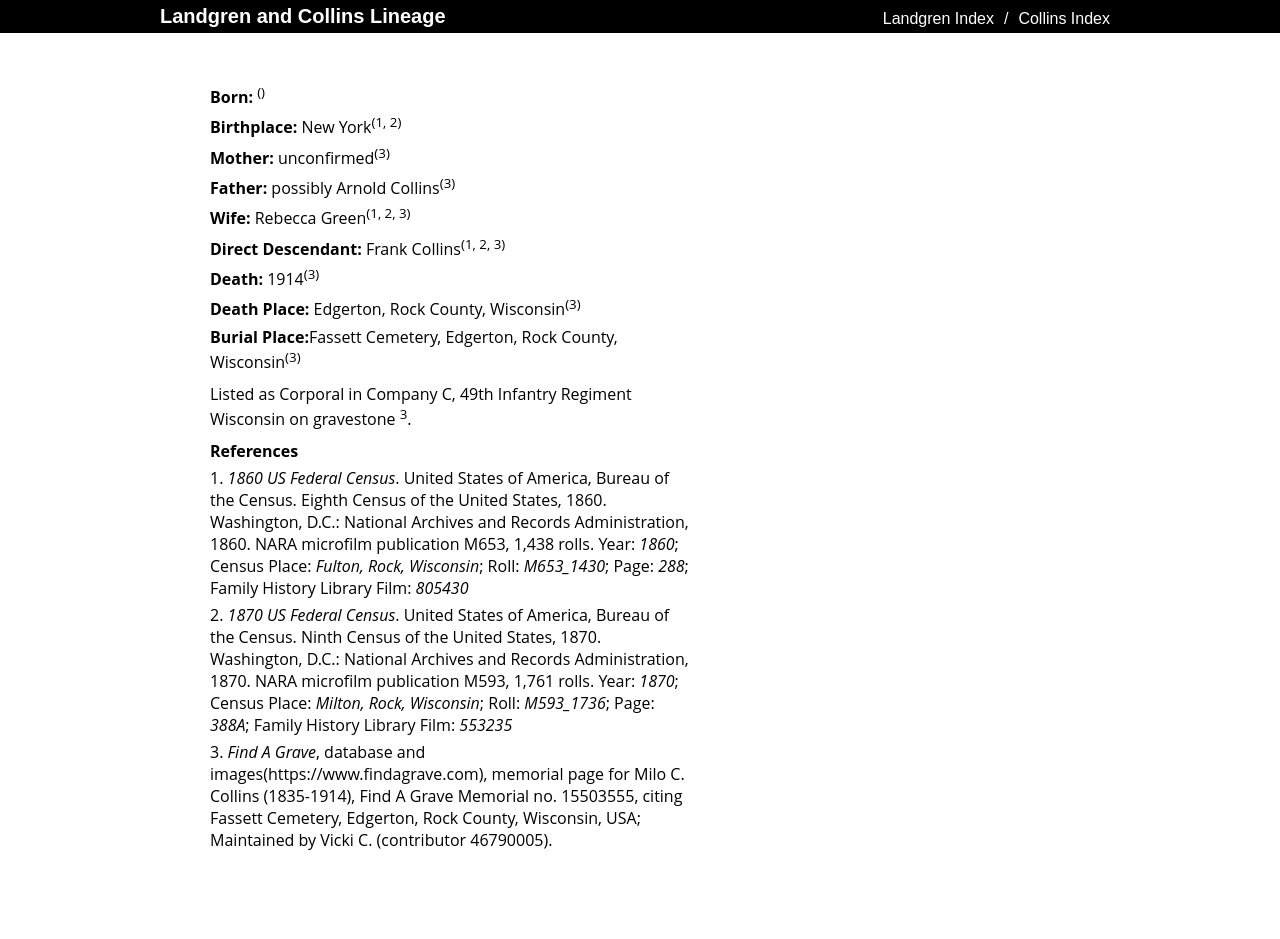
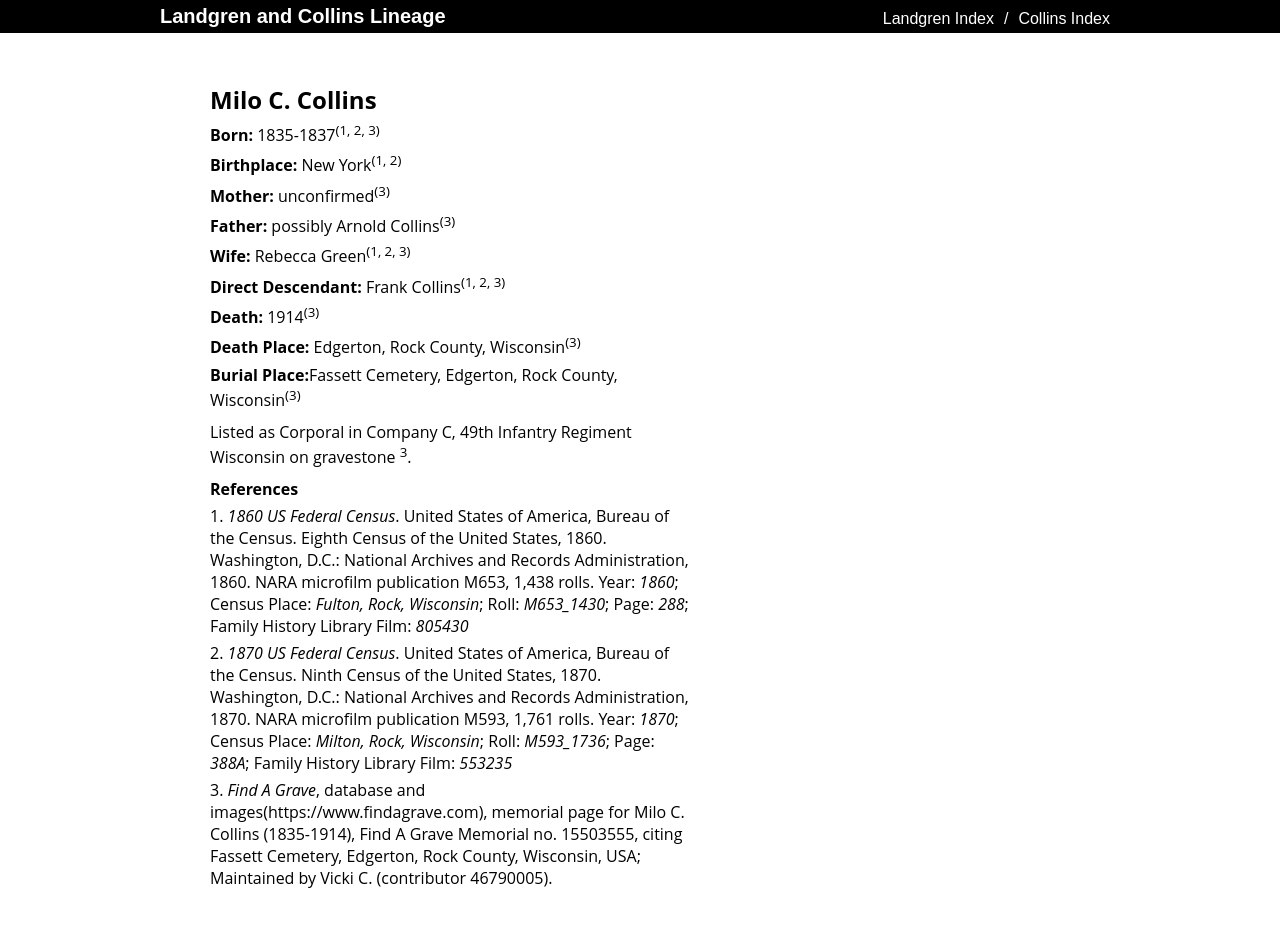
Before and after one commit to krogersst/landgren-collins, a Jekyll site: the page built from person/milo-collins.md, in a window 1280 px wide. Built offline with Jekyll 4.4.1, drawn with Linux system fonts in a browser that asks for light colours; before the commit the page ends 901 px from its top, so only the background shows below that; part of the change alters nothing that is shown.

Commit message:
Update format of milo-collins.md

```diff
--- a/milo-collins.md
+++ b/person/milo-collins.md
@@ -1,18 +1,18 @@
 ---
 layout: person
+person_name: Milo C. Collins
 permalink: /person/milo-collins
-name: Milo C. Collins
-birth: 1835-1837
-birth_ref1: "1"
-birth_ref2: "2"
-birth_ref3: "3"
+born: 1835-1837
+born_ref1: "1"
+born_ref2: "2"
+born_ref3: "3"
 birthplace: New York
 birthplace_ref1: "1"
 birthplace_ref2: "2"
+mother: unconfirmed
+mother_ref1: "3"
 father: possibly Arnold Collins
 father_ref1: "3"
-mother: unconfirmed
-mother_ref1: "3"
 wife: Rebecca Green
 wife_ref1: "1"
 wife_ref2: "2"
```
